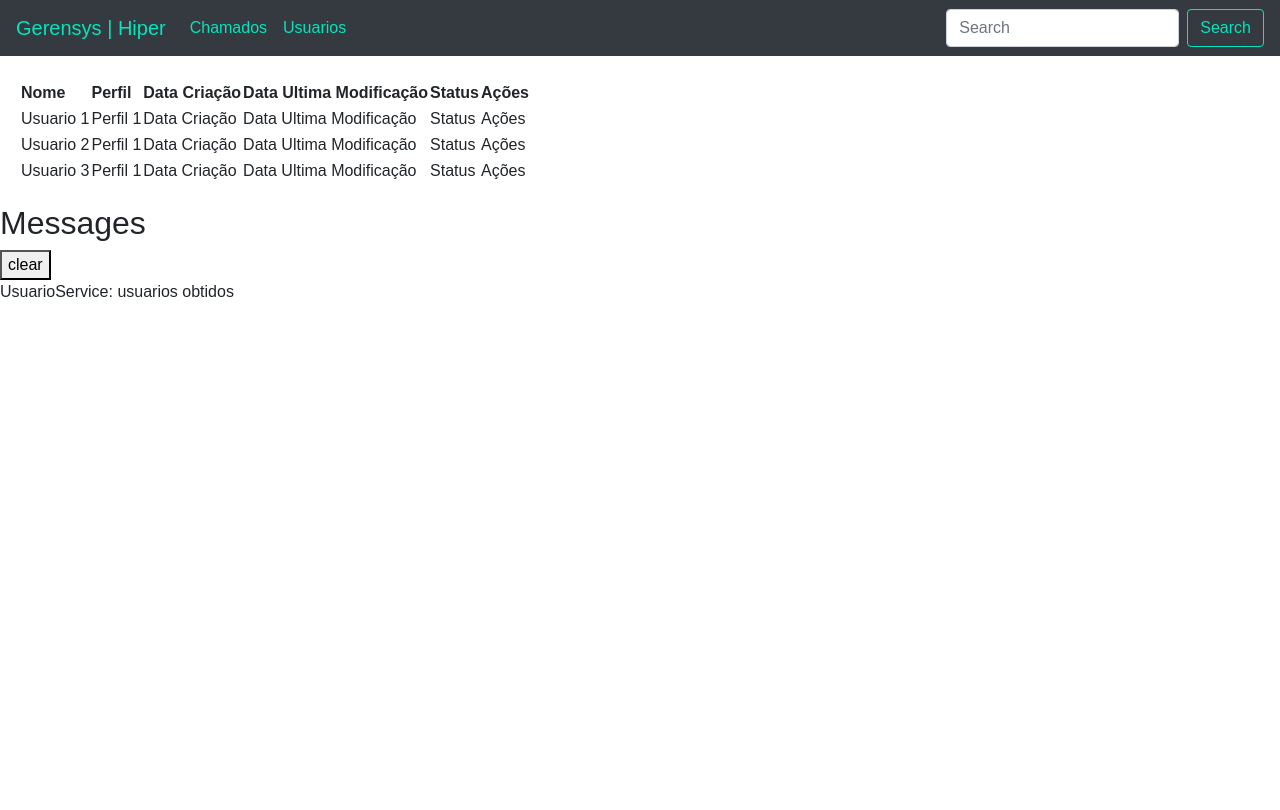
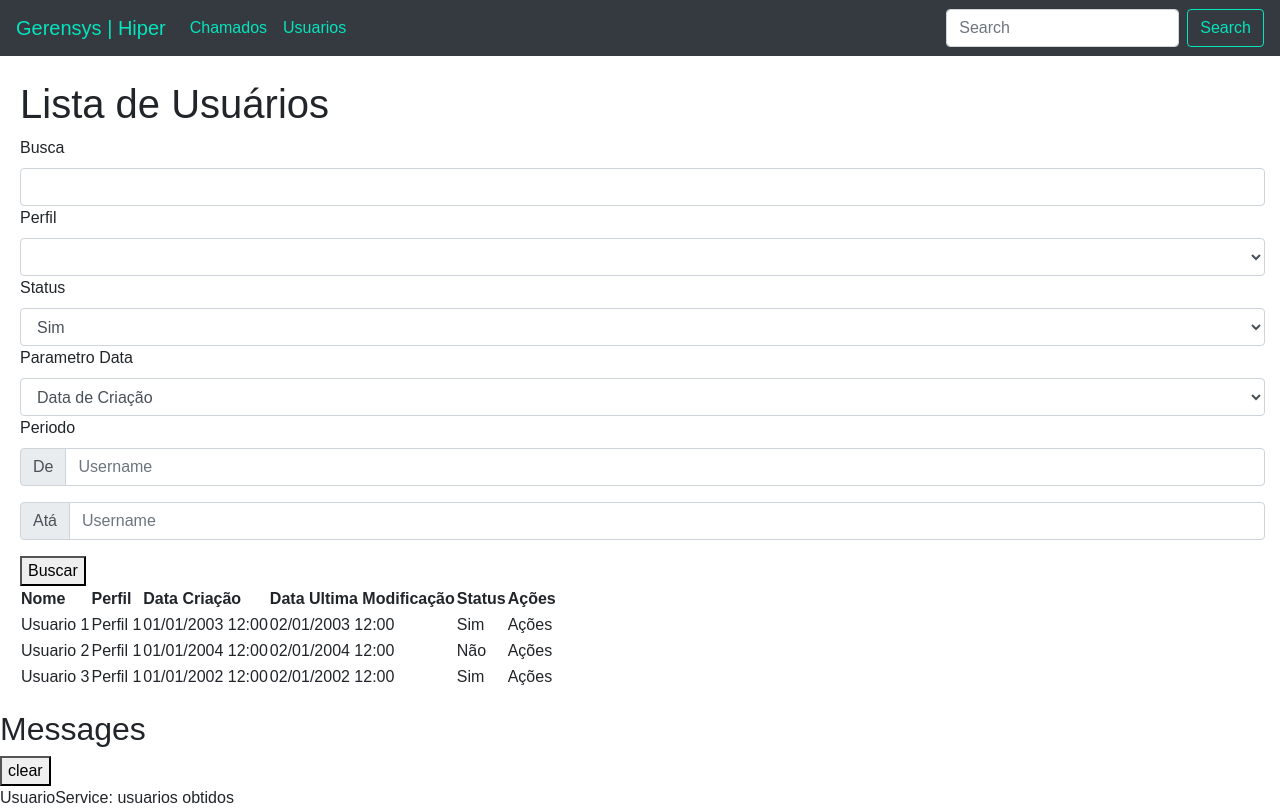
Before and after one commit to andrebonetti/GerensysControleChamados, an Angular app in the folder controle-chamados-gerensys-hiper/: page /usuarios in a window 1280 px wide. Built offline with nearby package versions, Linux system fonts and the light colour scheme.

Commit message:
add tela usuario mock ok

```diff
--- a/controle-chamados-gerensys-hiper/src/app/mock/mock-usuario.ts
+++ b/controle-chamados-gerensys-hiper/src/app/mock/mock-usuario.ts
@@ -9,7 +9,10 @@ const UsuarioCriacao1MOCK : UsuarioDTO =
   email: "usuario1@gerensys.com",
   imagem: "src",
   perfilDTO : usuarioPerfilMOCK.case1,
-  empresaDTO : empresaMOCK.case1,
+  empresaDTO : [empresaMOCK.case1],
+  dataCriacao : new Date("01/01/2000"),
+  dataUltimaModificacao : new Date("01/02/2000"),
+  ativo:true
 };
 
 const UsuarioCriacao2MOCK : UsuarioDTO =
@@ -19,7 +22,10 @@ const UsuarioCriacao2MOCK : UsuarioDTO =
   email: "usuario2@gerensys.com",
   imagem: "src",
   perfilDTO : usuarioPerfilMOCK.case1,
-  empresaDTO : empresaMOCK.case2,
+  empresaDTO : [empresaMOCK.case2],
+  dataCriacao : new Date("01/01/2001"),
+  dataUltimaModificacao : new Date("01/02/2001"),
+  ativo:true
 };
 
 
@@ -30,7 +36,10 @@ const UsuarioCriacao3MOCK : UsuarioDTO =
   email: "usuario3@gerensys.com",
   imagem: "src",
   perfilDTO : usuarioPerfilMOCK.case3,
-  empresaDTO : empresaMOCK.case1,
+  empresaDTO : [empresaMOCK.case1],
+  dataCriacao : new Date("01/01/2002"),
+  dataUltimaModificacao : new Date("01/02/2002"),
+  ativo:true
 };
 
 const UsuarioResponsavel1MOCK : UsuarioDTO =
@@ -41,6 +50,9 @@ const UsuarioResponsavel1MOCK : UsuarioDTO =
   imagem: "src",
   perfilDTO : usuarioPerfilMOCK.case2,
   empresaDTO : [empresaMOCK.gerensys],
+  dataCriacao : new Date("01/01/2003"),
+  dataUltimaModificacao : new Date("01/02/2003"),
+  ativo:true
 };
 
 const UsuarioResponsavel2MOCK : UsuarioDTO =
@@ -51,6 +63,9 @@ const UsuarioResponsavel2MOCK : UsuarioDTO =
   imagem: "src",
   perfilDTO : usuarioPerfilMOCK.case2,
   empresaDTO : [empresaMOCK.gerensys],
+  dataCriacao : new Date("01/01/2004"),
+  dataUltimaModificacao : new Date("01/02/2004"),
+  ativo:false
 };
 
 const UsuarioResponsavel3MOCK : UsuarioDTO =
@@ -61,6 +76,9 @@ const UsuarioResponsavel3MOCK : UsuarioDTO =
   imagem: "src",
   perfilDTO : usuarioPerfilMOCK.case3,
   empresaDTO : [empresaMOCK.gerensys,empresaMOCK.case1],
+  dataCriacao : new Date("01/01/2005"),
+  dataUltimaModificacao : new Date("01/02/2005"),
+  ativo:true
 };
 
 const UsuariosResponsaveis1MOCK : UsuarioDTO[] =
--- a/controle-chamados-gerensys-hiper/src/app/models/usuario.ts
+++ b/controle-chamados-gerensys-hiper/src/app/models/usuario.ts
@@ -7,5 +7,8 @@ export interface UsuarioDTO {
     email:string,
     imagem:string,
     perfilDTO : UsuarioPerfilDTO,
-    empresaDTO : EmpresaDTO[]
+    empresaDTO : EmpresaDTO[],
+    dataCriacao : Date,
+    dataUltimaModificacao : Date,
+    ativo : boolean,
 }
--- a/controle-chamados-gerensys-hiper/src/app/pages/usuarios/usuarios.component.html
+++ b/controle-chamados-gerensys-hiper/src/app/pages/usuarios/usuarios.component.html
@@ -1,3 +1,57 @@
+<h1>Lista de Usuários</h1>
+<form class="filtro">
+
+  <div class="item-formulario">
+    <label>Busca</label>
+    <input type="text" class="form-control" name="busca"/>
+  </div>
+
+  <div class="item-formulario">
+    <label>Perfil</label>
+    <select class="form-control" name="perfil">
+
+    </select>
+  </div>
+
+  <div class="item-formulario">
+    <label>Status</label>
+    <select class="form-control" name="status">
+      <option value="1">Sim</option>
+      <option value="0">Não</option>
+    </select>
+  </div>
+
+  <div class="item-formulario">
+    <label>Parametro Data</label>
+    <select class="form-control" name="data">
+      <option value="dataCriacao">Data de Criação</option>
+      <option value="dataUltimaModificacao">Data de Ultima Modificação</option>
+    </select>
+  </div>
+
+  <div class="item-formulario">
+    <label>Periodo</label>
+    <div class="input-group mb-3">
+      <div class="input-group-prepend">
+        <span class="input-group-text" id="basic-addon1">De</span>
+      </div>
+      <input type="text" class="form-control" placeholder="Username" aria-label="Username" aria-describedby="basic-addon1">
+    </div>
+
+    <div class="input-group mb-3">
+      <div class="input-group-prepend">
+        <span class="input-group-text" id="basic-addon1">Atá</span>
+      </div>
+      <input type="text" class="form-control" placeholder="Username" aria-label="Username" aria-describedby="basic-addon1">
+    </div>
+  </div>
+
+  <button (click)="buscar()">
+    Buscar
+  </button>
+
+</form>
+
 <table>
   <thead>
     <tr>
@@ -13,9 +67,9 @@
     <tr *ngFor="let usuario of usuariosDTO">
       <td>{{usuario.nome}}</td>
       <td>{{usuario.perfilDTO.nome}}</td>
-      <td>Data Criação</td>
-      <td>Data Ultima Modificação</td>
-      <td>Status</td>
+      <td>{{usuario.dataCriacao | date:'dd/MM/yyyy hh:mm'}}</td>
+      <td>{{usuario.dataUltimaModificacao | date:'dd/MM/yyyy hh:mm'}}</td>
+      <td>{{usuario.ativo ? "Sim" : "Não"}}</td>
       <td>Ações</td>
     </tr>
   </tbody>
--- a/controle-chamados-gerensys-hiper/src/app/pages/usuarios/usuarios.component.ts
+++ b/controle-chamados-gerensys-hiper/src/app/pages/usuarios/usuarios.component.ts
@@ -21,4 +21,8 @@ export class UsuariosComponent implements OnInit {
     this.usuarioService.getUsuarios().subscribe(usuarios => this.usuariosDTO = usuarios);
   }
 
+  buscar(){
+    console.log("buscar");
+  }
+
 }
```
